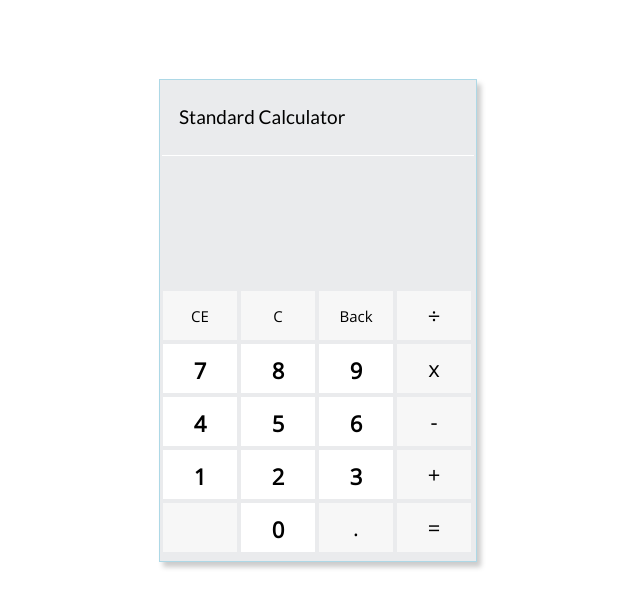
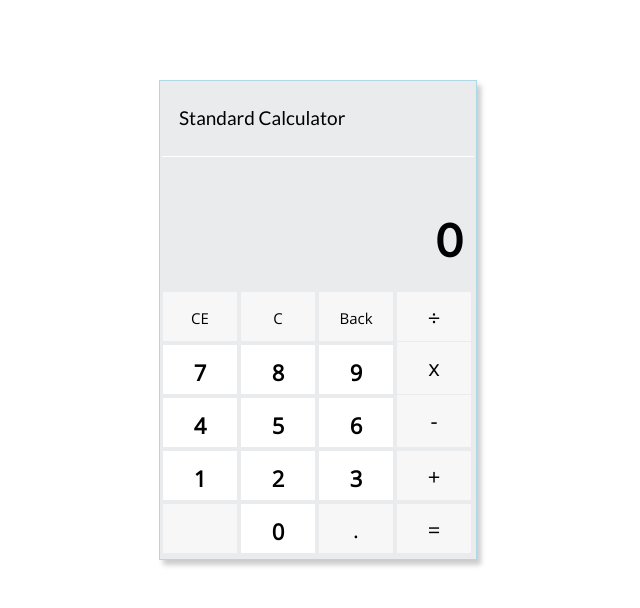
Before and after one commit to Encolpius/calculator, a plain HTML site: page index.html in a window 1280 px wide. Shown: the whole page, without its empty margins (322-962 px from the left). Drawn offline with nearby package versions, Linux system fonts and the light colour scheme.

Commit message:
add buttons

```diff
--- a/index.html
+++ b/index.html
@@ -16,87 +16,88 @@
     </div>
 
     <div id="calculator-screen">
+      <h1>0</h1>
     </div>
 
     <div class="calculator-grid-buttons">
 
       <div class="non-number-buttons">
-        <h1 class="text">CE</h1>
+        <button id="clear"><h1 class="text">CE</h1></button>
       </div>
 
       <div class="non-number-buttons">
-        <h1 class="text">C</h1>
+        <button id="clear-all"><h1 class="text">C</h1></button>
       </div>
 
       <div class="non-number-buttons">
-        <h1 class="text">Back</h1>
+        <button id="undo"><h1 class="text">Back</h1></button>
       </div>
 
-      <div id="divide" class="non-number-buttons">
-        <h1>÷</h1>
+      <div class="non-number-buttons">
+        <button id="divide"><h1>÷</h1></button>
       </div>
 
       <div id="seven" class="number">
-        <h1>7</h1>
+        <button id="seven"><h1>7</h1></button>
       </div>
 
-      <div id="eight" class="number">
-        <h1>8</h1>
+      <div class="number">
+        <button id="eight"><h1>8</h1></button>
       </div>
 
-      <div id="nine" class="number">
-        <h1>9</h1>
+      <div class="number">
+        <button id="nine"><h1>9</h1></button>
       </div>
 
-      <div id="multiply" class="non-number-buttons">
-        <h1>x</h1>
+      <div class="non-number-buttons">
+        <button id="multiply"><h1>x</h1></button>
       </div>
 
-      <div id="four" class="number">
-        <h1>4</h1>
+      <div class="number">
+        <button id="four"><h1>4</h1>
       </div>
 
-      <div id="five" class="number">
-        <h1>5</h1>
+      <div class="number">
+        <button id="five"><h1>5</h1></button>
       </div>
 
-      <div id="six" class="number">
-        <h1>6</h1>
+      <div class="number">
+        <button id="six"><h1>6</h1></button>
       </div>
 
-      <div id="subtract" class="non-number-buttons">
-        <h1>-</h1>
+      <div class="non-number-buttons">
+        <button id="subtract"><h1>-</h1></button>
       </div>
 
-      <div id="one" class="number">
-        <h1>1</h1>
+      <div class="number">
+        <button id="one"><h1>1</h1></button>
       </div>
 
-      <div id="two" class="number">
-        <h1>2</h1>
+      <div class="number">
+        <button id="two"><h1>2</h1></button>
       </div>
 
-      <div id="three" class="number">
-        <h1>3</h1>
+      <div class="number">
+        <button id="three"><h1>3</h1></button>
       </div>
 
-      <div id="add" class="non-number-buttons">
-        <h1>+</h1>
+      <div class="non-number-buttons">
+        <button id="add"><h1>+</h1></button>
       </div>
 
       <div class="non-number-buttons">
       </div>
 
-      <div id="zero" class="number">
-        <h1>0</h1>
+      <div class="number">
+        <button id="zero"><h1>0</h1></button>
       </div>
 
       <div class="non-number-buttons">
-        <h1>.<h1>
+        <button id="decimal"><h1>.<h1></button>
       </div>
 
-      <div id="equals" class="non-number-buttons operand">
-        <h1>=</h1>
+      <div class="non-number-buttons operand">
+        <button id="equals"><h1>=</h1></button>
       </div>
 
     </div>
--- a/styles.css
+++ b/styles.css
@@ -109,7 +109,7 @@ Calculator
 
 #calculator-body {
   border: 1px solid lightblue;
-  height: 483px;
+  height: 480px;
   width: 318px;
   box-shadow: 4px 5px 5px #ccc;
   background-color:#eaebed;
@@ -122,10 +122,6 @@ Calculator
 .standard,
 #calculator-screen {
   margin: 2px;
-}
-
-.number {
-  background-color: white;
 }
 
 /*
@@ -142,7 +138,7 @@ Header
 
 /*
 ============================
-Buttons
+Button Grid
 ============================
 */
 
@@ -161,15 +157,27 @@ Buttons
   justify-content: center;
 }
 
-.calculator-grid-buttons div:hover {
-  background-color: #ccc;
-  cursor: default;
-  border: 2px solid #f2f2f2;
+#calculator-screen {
+  text-align: right;
+  position: relative;
 }
 
-.operand:hover {
-  background-color: lightblue;
+#calculator-screen h1 {
+  font-family: 'Lato', sans-serif;
+  position: absolute;
+  bottom: 0;
+  right: 0;
+  font-size: 45px;
+  padding: 12px;
+  font-weight: 700;
+  margin-bottom: 10px;
 }
+
+/*
+============================
+Operands
+============================
+*/
 
 #add:hover,
 #multiply:hover,
@@ -177,4 +185,48 @@ Buttons
 #subtract:hover,
 #equals:hover {
   background-color: lightblue;
+  color: white;
 }
+
+#add:active,
+#multiply:active,
+#divide:active,
+#subtract:active,
+#equals:active {
+  background-color: blue;
+}
+
+#multiply,
+#subtract {
+  margin-top: -6px;
+}
+
+
+/*
+============================
+Buttons
+============================
+*/
+
+button {
+  border: none;
+  background-color: #f7f7f7;
+  height: 100%;
+  width: 100%;
+  outline: none;
+}
+
+.number button {
+  background-color: white;
+}
+
+button:hover {
+  background-color: #e5e5e5;
+  cursor: default;
+  border: 1px solid #f2f2f2;
+  outline: none;
+}
+
+button:active {
+  background-color: #ccc;
+}
```
